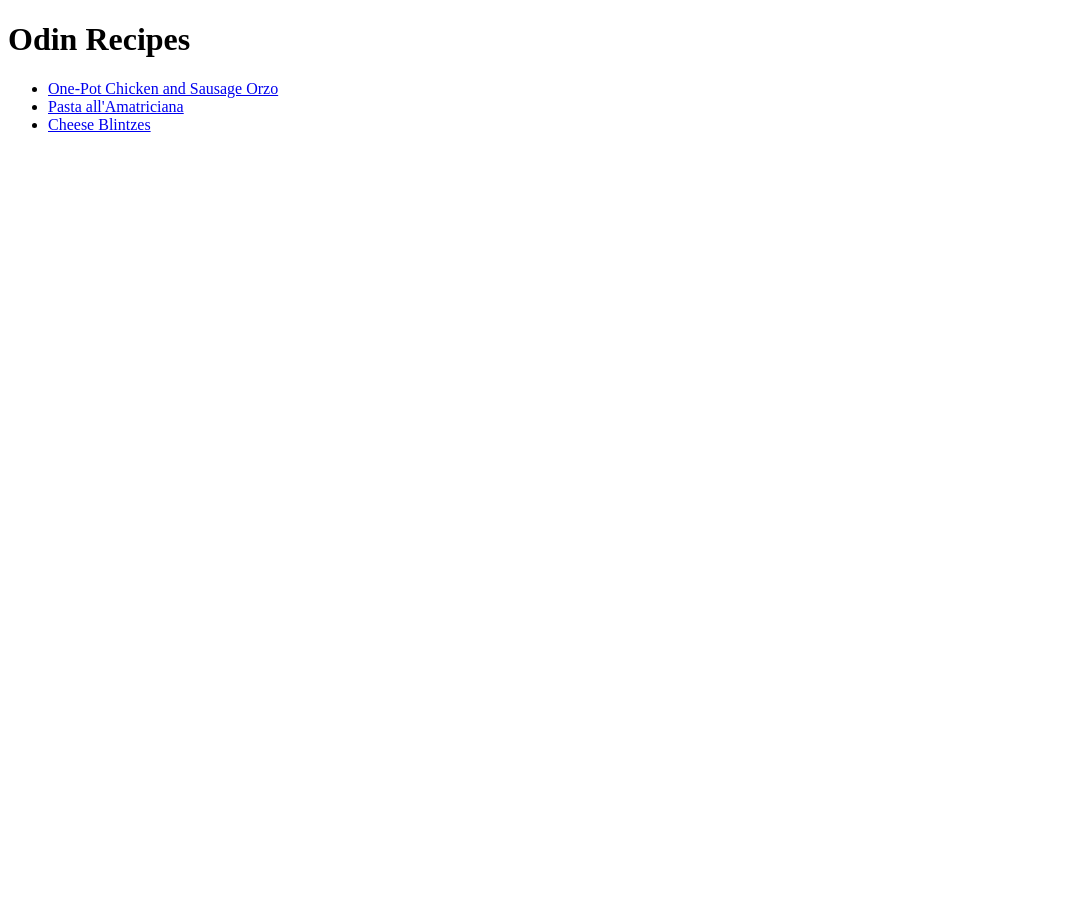
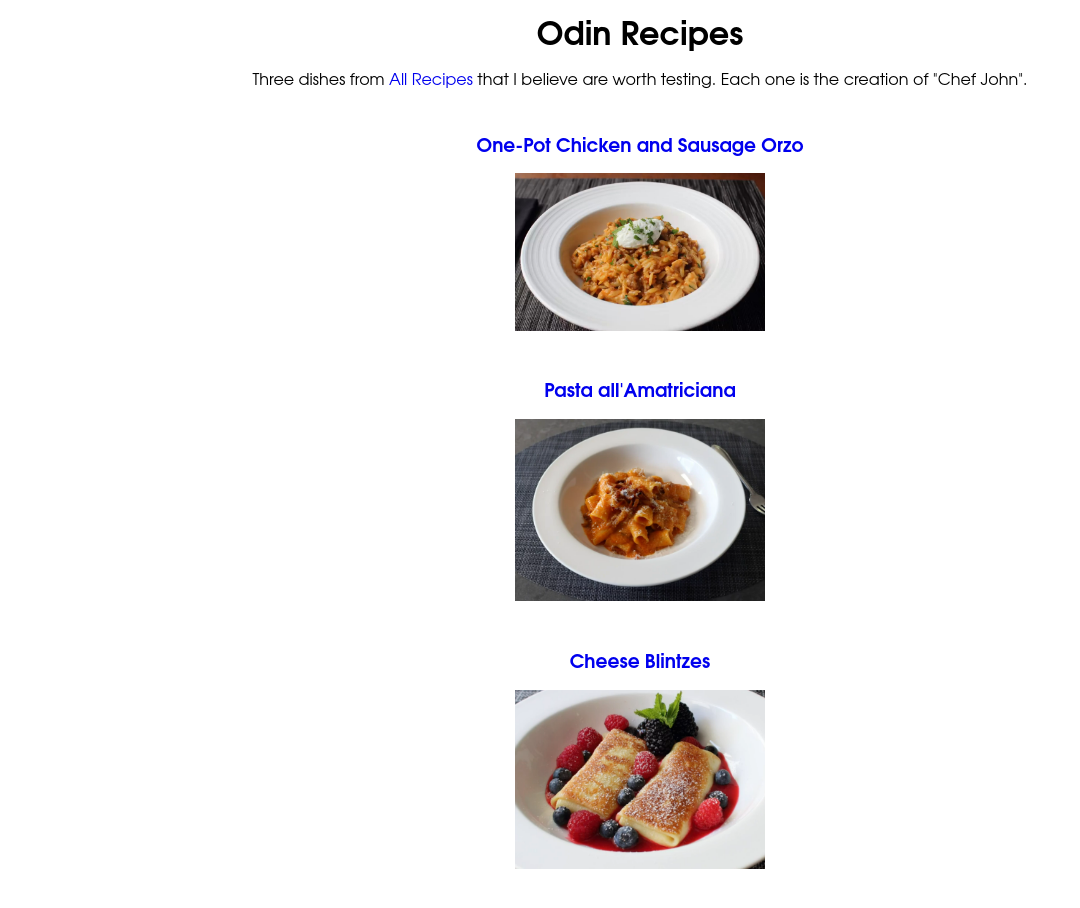
Before and after one commit to qwercus27/odin-recipes, a plain HTML site: page index.html in a window 1280 px wide. Shown: the whole page, without its empty margins (0-1080 px from the left). Before the commit the page ends 800 px from the top, so only its background shows below. Drawn offline with Linux system fonts and the light colour scheme.

Commit message:
Added CSS. Modified HTML to improve  aesthetics.

```diff
--- a/index.html
+++ b/index.html
@@ -6,17 +6,59 @@
     <meta http-equiv="X-UA-Compatible" content="IE=edge">
     <meta name="viewport" content="width=device-width, initial-scale=1.0">
     <title>Odin Recipes</title>
+
+    <link rel="stylesheet" href="styles.css" />
+
 </head>
 
 <body>
 
-    <h1>Odin Recipes</h1>
+    <div class="centered">
 
-    <ul>
-        <li><a href="recipes/chicken-sausage-orzo.html">One-Pot Chicken and Sausage Orzo</a></li>
-        <li><a href="recipes/pasta-allamatriciana.html">Pasta all'Amatriciana</a></li>
-        <li><a href="recipes/cheese-blintzes.html">Cheese Blintzes</a></li>
-    </ul>
+        <h1>Odin Recipes</h1>
+
+        <p>Three dishes from <a href="https://www.allrecipes.com">All Recipes</a> that I believe are worth testing. Each one is the creation of "Chef John".</p>
+
+        <br>
+
+        <h3>
+            <a href="recipes/chicken-sausage-orzo.html">One-Pot Chicken and Sausage Orzo</a>
+        </h3>
+
+        <p>
+            <a href="recipes/chicken-sausage-orzo.html">
+                <img class="img-link" src="images/chicken-sausage-orzo.jpg" alt="Photo of the one-pot chicken and sausage orzo dish.">
+            </a>
+        </p>
+
+        <br>
+
+        <h3>
+            <a href="recipes/pasta-allamatriciana.html">Pasta all'Amatriciana</a>
+        </h3>
+
+        <p>
+            <a href="recipes/pasta-allamatriciana.html">
+                <img class="img-link" src="images/pasta-allamatriciana.jpg" alt="Photo of the pasta all'amatriciana dish.">
+            </a>
+        </p>
+
+        <br>
+
+        <h3>
+            <a href="recipes/cheese-blintzes.html">Cheese Blintzes</a>
+        </h3>
+
+        <p>
+            <a href="recipes/cheese-blintzes.html">
+                <img class="img-link" src="images/cheese-blintzes.png" alt="Photo of the cheese blintzes dish.">
+            </a>
+        </p>
+
+        <br><br><br><br><br><br>
+
+    </div>
+
 
 </body>
 </html>
--- /dev/null
+++ b/styles.css
@@ -0,0 +1,70 @@
+h1 {
+
+    text-align: center;
+}
+
+* {
+
+    font-family: "Avantgarde", "TeX Gyre Adventor", sans-serif;
+
+}
+
+p, img, h1, h3, li{
+
+    margin-left: 40px;
+    margin-right: 40px;
+
+}
+
+li{
+    padding-bottom: 15px;
+}
+
+p img{
+
+    margin-left: 0px;
+    margin-right: 0px;
+}
+
+.img-link {
+
+    width: 250px;
+    height: auto;
+}
+
+.img-full {
+
+    width: 500px;
+    height: auto;
+}
+
+.centered {
+
+    text-align: center;
+}
+
+.width-limit {
+
+    /*width: 750px;*/
+    display: inline-block;
+    max-width: 750px;
+    overflow-wrap: break-word;
+    hyphens: auto;
+    text-align: justify;
+}
+
+a:link {
+    text-decoration: none;
+}
+
+a:visited {
+    text-decoration: none;
+}
+
+a:hover {
+    text-decoration: underline;
+}
+
+a:active {
+    text-decoration: underline;
+}
```
Also changed, not shown: recipes/cheese-blintzes.html (+6 -3 lines), recipes/chicken-sausage-orzo.html (+6 -2 lines), recipes/pasta-allamatriciana.html (+7 -2 lines).
